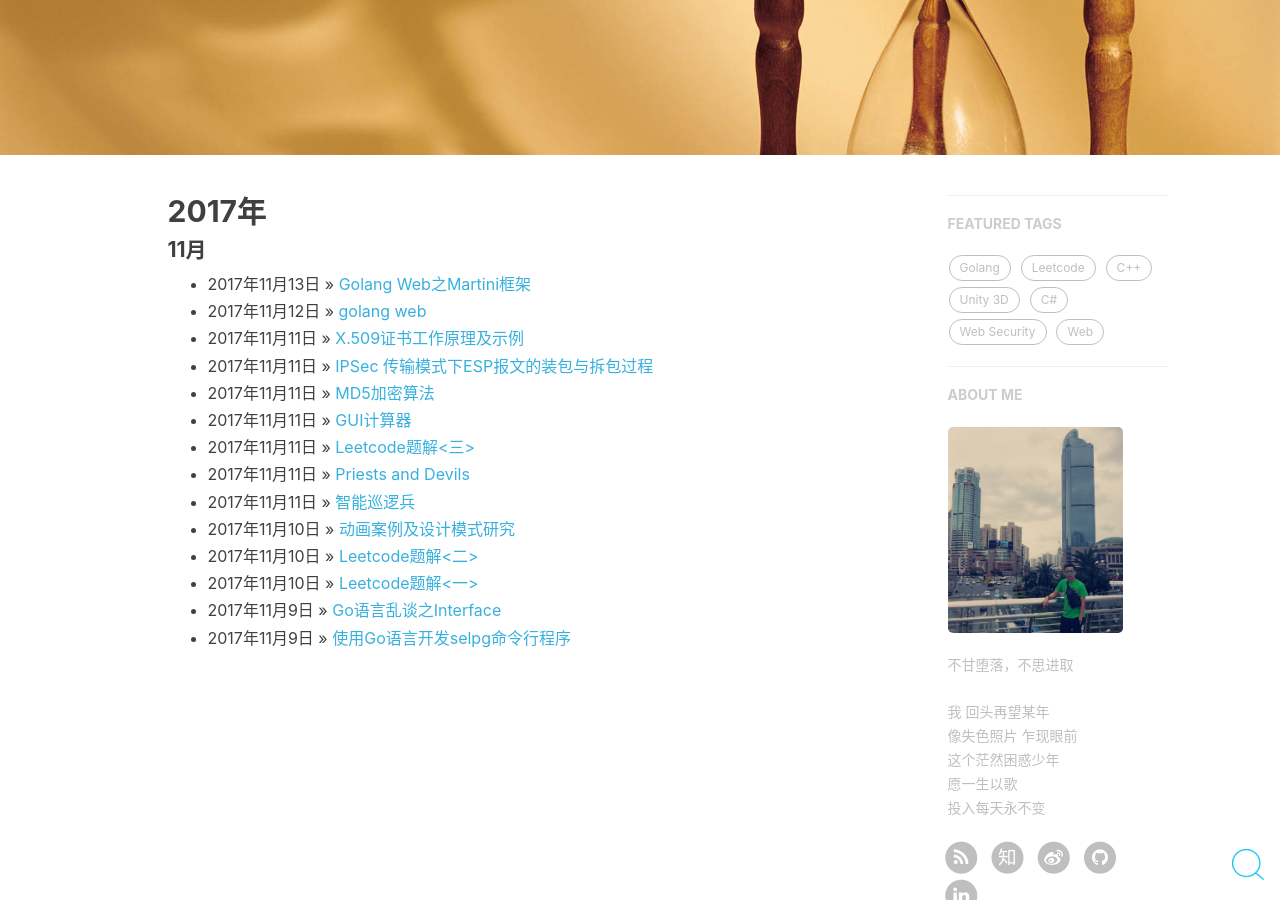
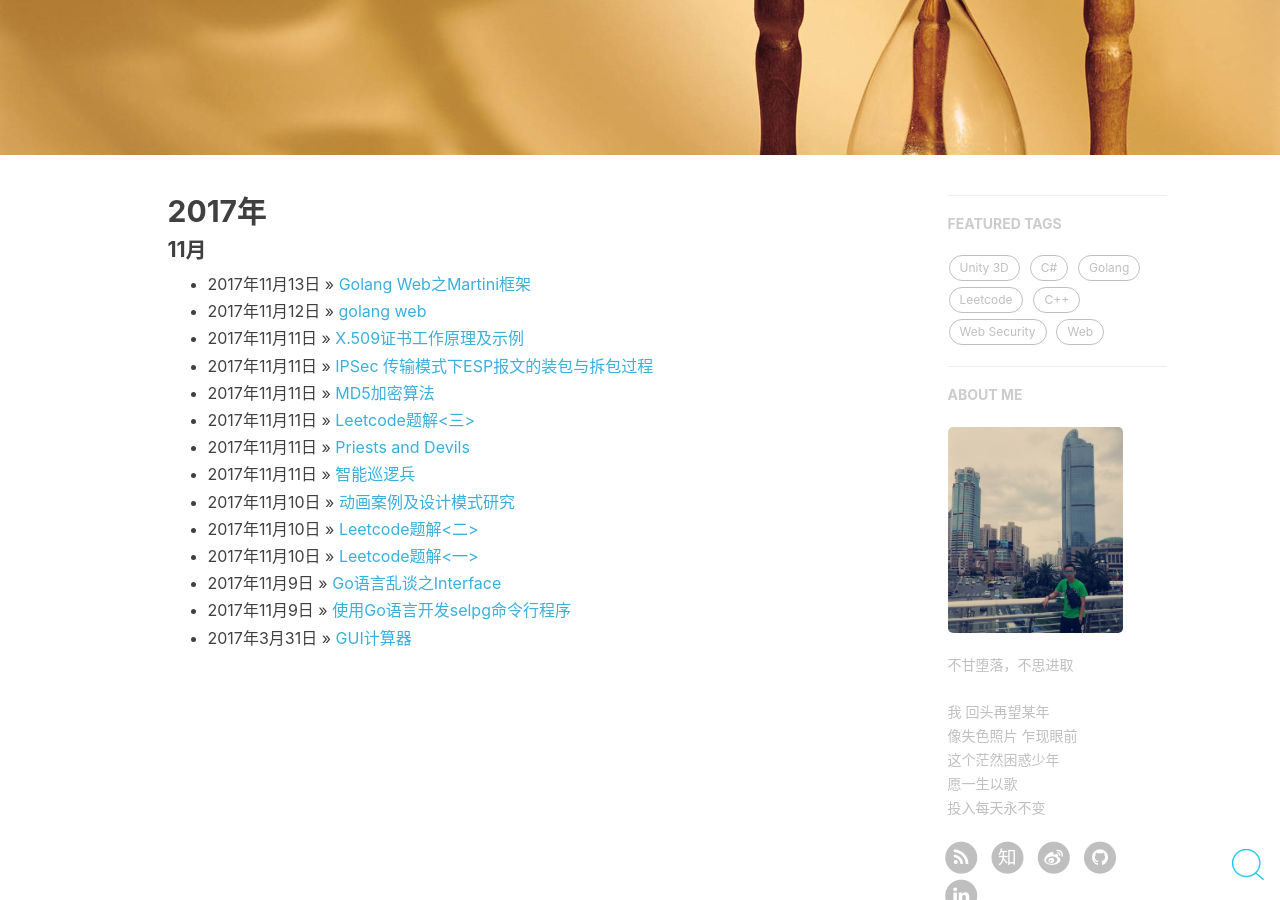
Before and after one commit to Tomy-Lee/Tomy-Lee.github.io, a Jekyll site: the page built from archive.html, in a window 1280 px wide and 900 px high, scrolled down 243 px. Built offline with Jekyll 4.4.1, drawn with Linux system fonts in a browser that asks for light colours; nearby versions of some CDN libraries; comment, search, counter and statistics services are not loaded.

Commit message:
Update 2017-11-11-unity-q&a.md

```diff
--- a/_posts/2017-11-11-unity-q&a.md
+++ b/_posts/2017-11-11-unity-q&a.md
@@ -2,7 +2,7 @@
 layout:     post
 title:      "GUI计算器"
 subtitle:   "Unity3D问答题及简单计算器"
-date:       2017-11-11
+date:       2017-3-31
 author:     "tomylee"
 header-img: "img/t01c7d4d9a67918cf19.jpg"
 catalog: true
```
